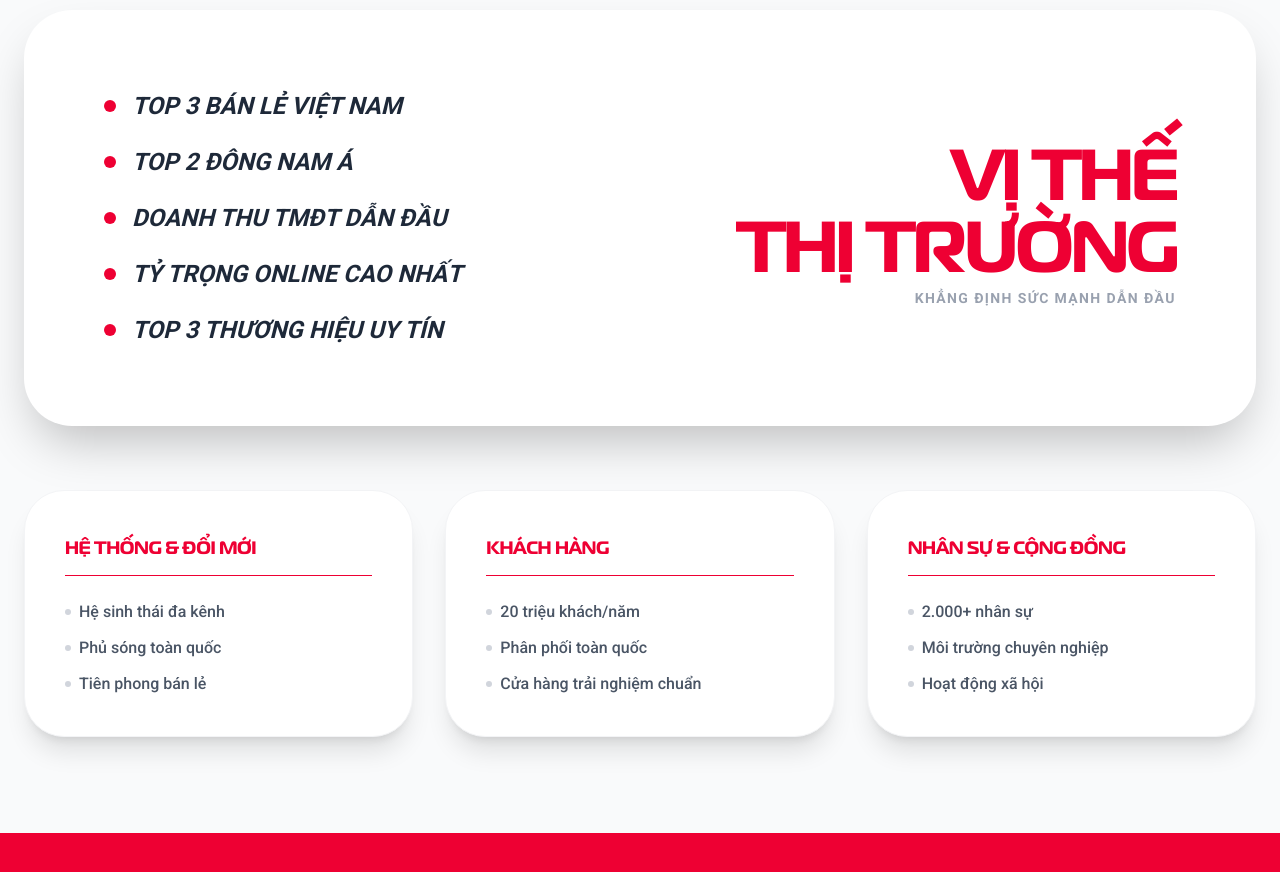
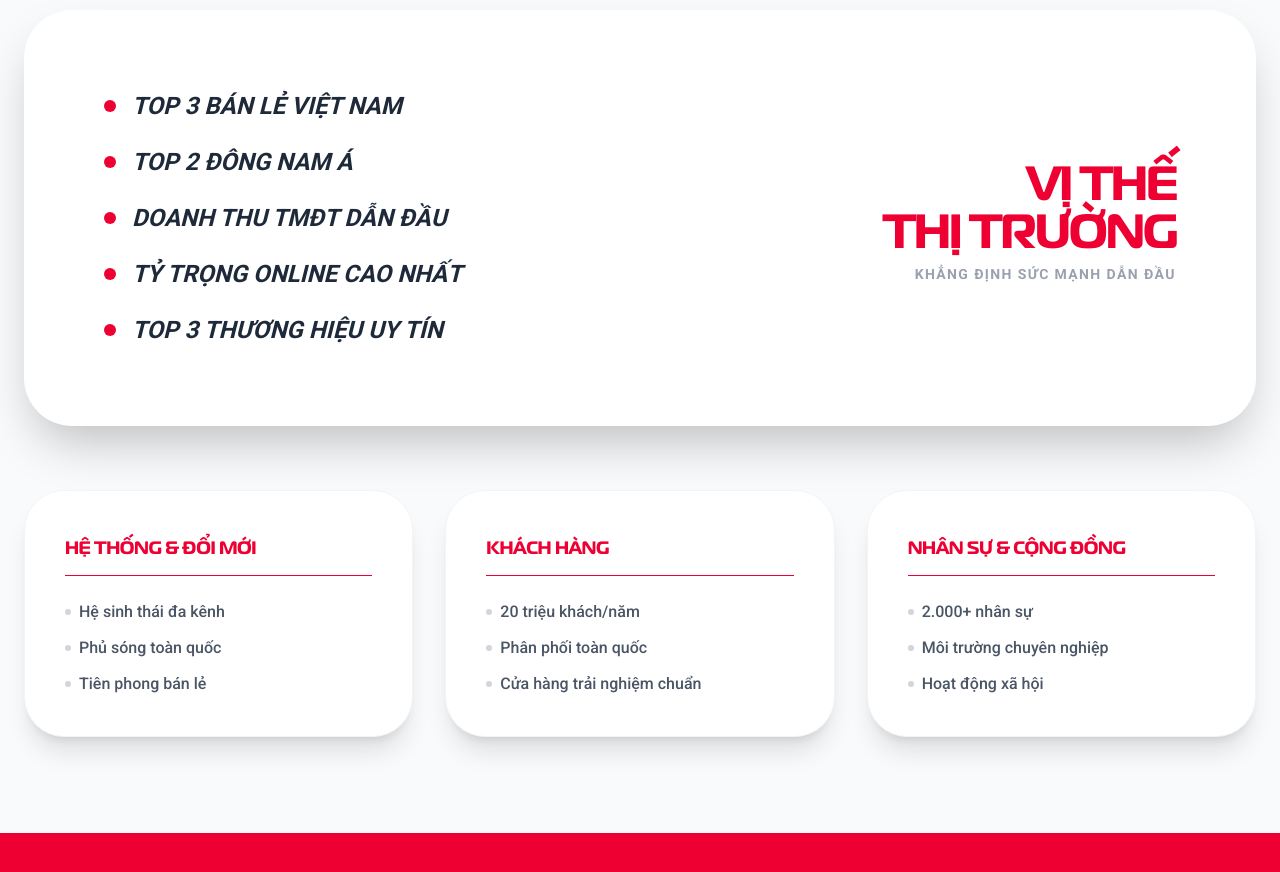
Before and after one commit to nab104/viettel, a Next.js app in the folder frontend/: page /hanh-trinh in a window 1280 px wide. Shown: the part 2780-3652 px from the top of the page. Built offline with nearby package versions, Linux system fonts and the light colour scheme; no server answers.

Commit message:
style: resize and match font for 'Vị thế thị trường'

```diff
--- a/frontend/src/app/hanh-trinh/page.tsx
+++ b/frontend/src/app/hanh-trinh/page.tsx
@@ -200,7 +200,7 @@ export default function HanhTrinhPage() {
                 ))}
              </div>
              <div className="flex-1 text-center md:text-right">
-                <h3 className="text-viettel text-5xl md:text-7xl font-black uppercase tracking-tighter leading-none mb-4">VỊ THẾ <br /> THỊ TRƯỜNG</h3>
+                <h3 className="text-viettel text-3xl md:text-5xl font-black uppercase tracking-tighter leading-none mb-4 font-beausans">VỊ THẾ <br /> THỊ TRƯỜNG</h3>
                 <p className="text-gray-400 font-bold uppercase tracking-widest text-sm">Khẳng định sức mạnh dẫn đầu</p>
              </div>
            </div>
```
